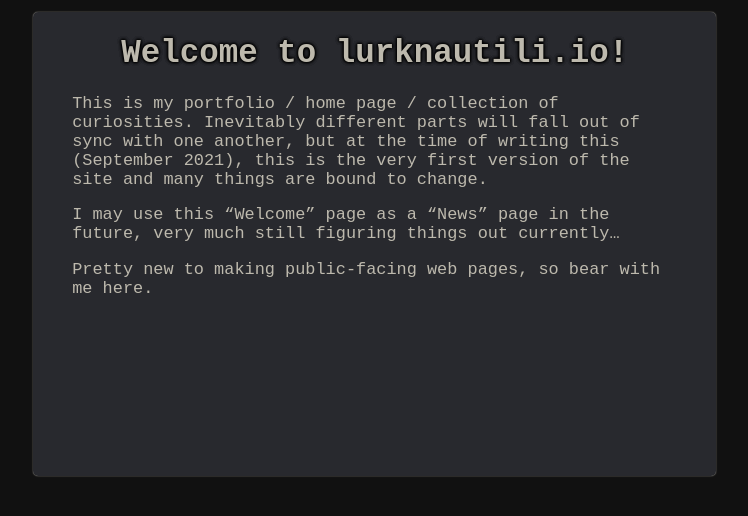
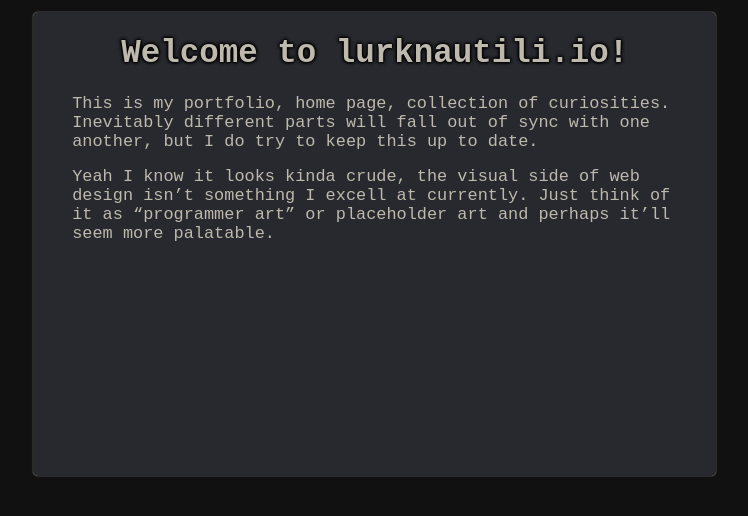
Before and after one commit to LurkNautili/lurknautili.github.io, a Jekyll site: the page built from index.md, in a window 1280 px wide, cut to the strip 180-916 px from the top of the page. Shown: the top 516 px of the strip, without its empty margins (247-995 px from the left). Built offline with Jekyll 4.4.1, drawn with Linux system fonts in a browser that asks for light colours.

Commit message:
Update and improve website

```diff
--- a/index.md
+++ b/index.md
@@ -3,12 +3,8 @@ layout: default
 title: LurkNautili's Github front page
 ---
 # Welcome to lurknautili.io!
-This is my portfolio / home page / collection of curiosities.
+This is my portfolio, home page, collection of curiosities.
 Inevitably different parts will fall out of sync with one another,
-but at the time of writing this (September 2021), this is the very
-first version of the site and many things are bound to change.
+but I do try to keep this up to date.
 
-I may use this "Welcome" page as a "News" page in the future, very
-much still figuring things out currently...
-
-Pretty new to making public-facing web pages, so bear with me here.
+Yeah I know it looks kinda crude, the visual side of web design isn't something I excell at currently. Just think of it as "programmer art" or placeholder art and perhaps it'll seem more palatable.
```
Also changed, not shown: about.md (+3 -2 lines), contact.md (+3 -3 lines), projects.md (+45 -39 lines), 1 other file.
